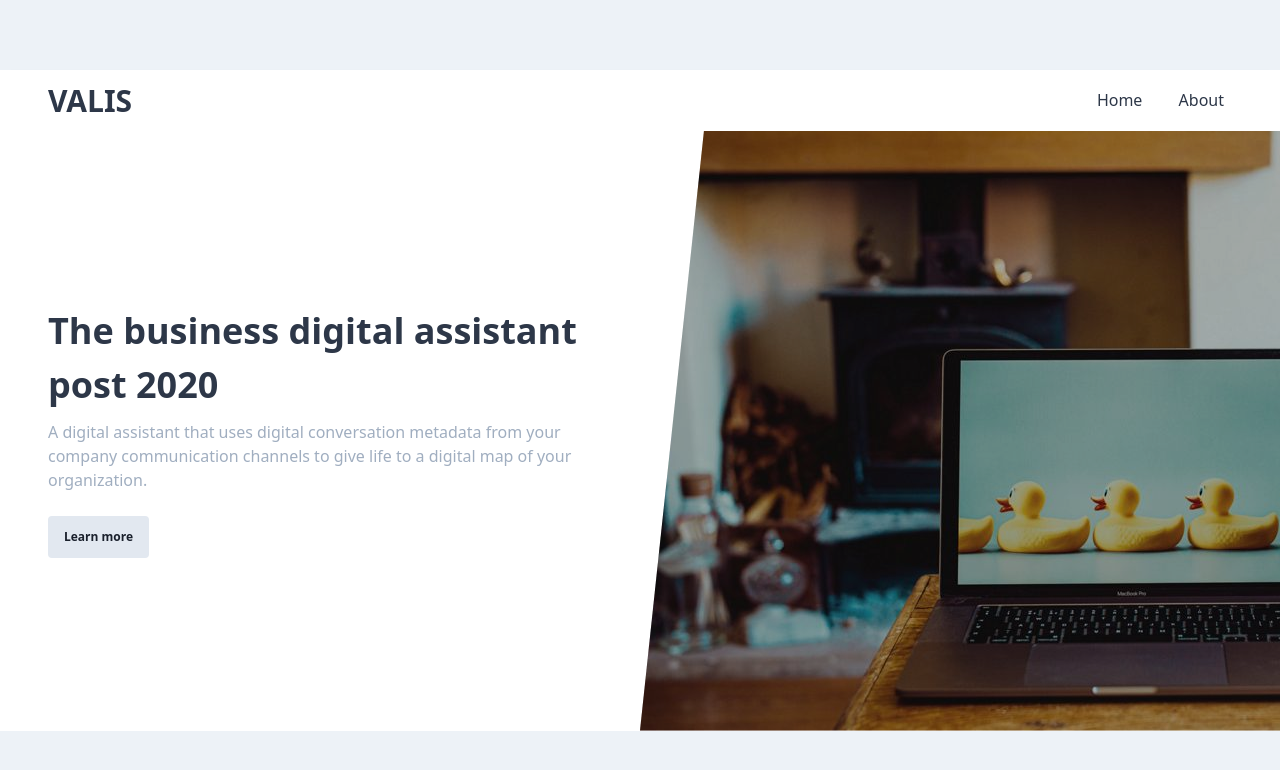
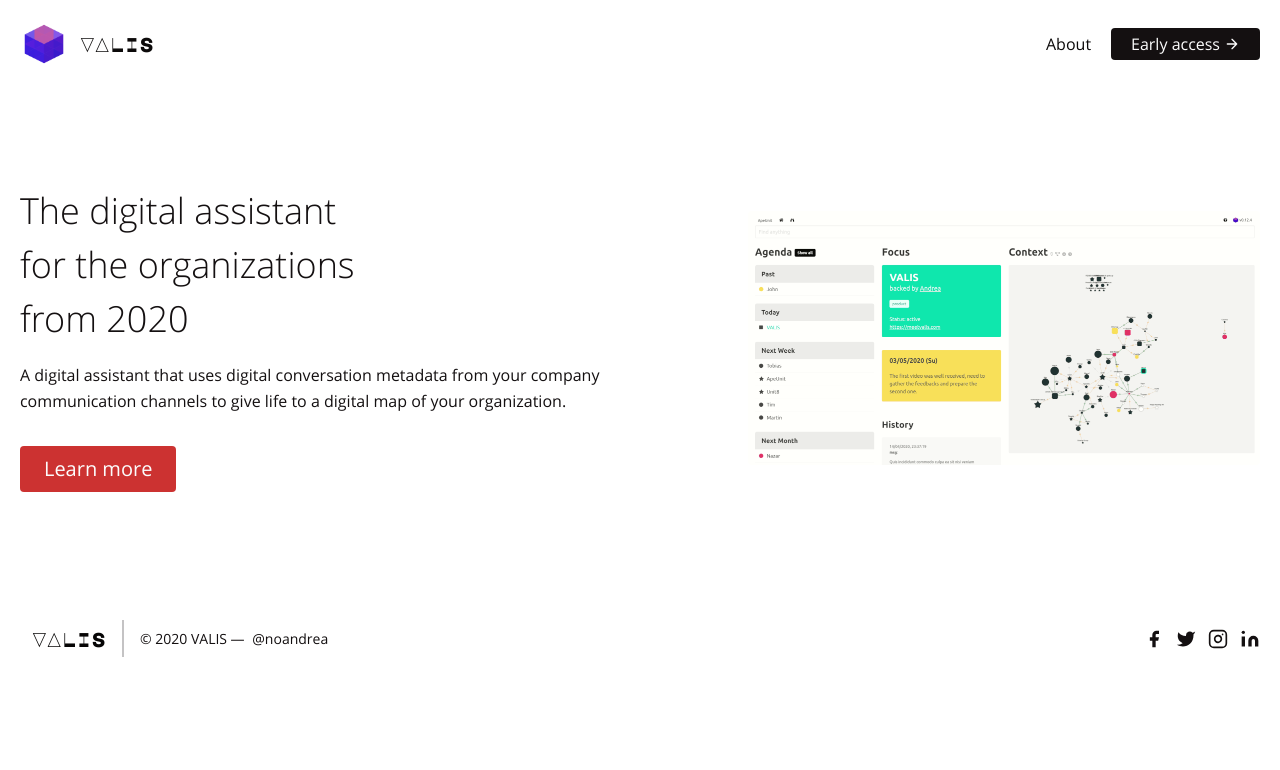
Before and after one commit to noandrea/meetvalis, a website built with Parcel: page src/index.html in a window 1280 px wide. Built offline with nearby package versions, Linux system fonts and the light colour scheme.

Commit message:
test layout 1

```diff
--- a/postcss.config.js
+++ b/postcss.config.js
@@ -3,7 +3,6 @@
 const IS_DEVELOPMENT = process.env.NODE_ENV === 'development';
 
 const plugins = [];
-//plugins.push(tailwindcss)
 plugins.push(tailwindcss('tailwind.config.js'))
 // This is if you want to include your custom config
 
--- a/src/index.html
+++ b/src/index.html
@@ -9,57 +9,125 @@
     <title>Meet VALIS</title>
 </head>
 
-<body class="h-screen overflow-hidden flex items-center justify-center" style="background: #edf2f7;">
-    <div class="w-full">
-        <nav class="bg-white shadow-lg">
-            <div class="md:flex items-center justify-between py-2 px-8 md:px-12">
-                <div class="flex justify-between items-center">
-                    <div class="text-2xl font-bold text-gray-800 md:text-3xl">
-                        <a href="#">VALIS</a>
-                    </div>
-                    <div class="md:hidden">
-                        <button type="button"
-                            class="block text-gray-800 hover:text-gray-700 focus:text-gray-700 focus:outline-none">
-                            <svg class="h-6 w-6 fill-current" viewBox="0 0 24 24">
-                                <path class="hidden"
-                                    d="M16.24 14.83a1 1 0 0 1-1.41 1.41L12 13.41l-2.83 2.83a1 1 0 0 1-1.41-1.41L10.59 12 7.76 9.17a1 1 0 0 1 1.41-1.41L12 10.59l2.83-2.83a1 1 0 0 1 1.41 1.41L13.41 12l2.83 2.83z" />
-                                <path
-                                    d="M4 5h16a1 1 0 0 1 0 2H4a1 1 0 1 1 0-2zm0 6h16a1 1 0 0 1 0 2H4a1 1 0 0 1 0-2zm0 6h16a1 1 0 0 1 0 2H4a1 1 0 0 1 0-2z" />
+
+<body class="font-body text-black h-screen overflow-hidden items-center justify-center">
+
+    <header class="text-black-700">
+        <div class="container mx-auto flex flex-wrap p-5 flex-col md:flex-row items-center">
+            <a class="flex font-logo font-medium items-center mb-4 md:mb-0" href="/">
+                <img class="object-contain h-12 w-full" src="/images/valis-logo-small.png" alt="valis logo" />
+                <span class="font-logo ml-3 text-xl">VALIS</span>
+            </a>
+            <nav class="md:ml-auto flex flex-wrap items-center text-base justify-center">
+                <a class="mr-5 cursor-pointer hover:underline">About</a>
+            </nav>
+            <button
+                class="inline-flex items-center bg-black border-0 py-1 px-5 focus:outline-none hover:bg-black-700 rounded text-base text-white mt-4 md:mt-0">
+                Early access
+                <svg fill="none" stroke="currentColor" stroke-linecap="round" stroke-linejoin="round" stroke-width="2"
+                    class="w-4 h-4 ml-1" viewBox="0 0 24 24">
+                    <path d="M5 12h14M12 5l7 7-7 7"></path>
                 </svg>
             </button>
         </div>
-                </div>
-                <div class="flex flex-col md:flex-row hidden md:block -mx-2">
-                    <a href="#"
-                        class="text-gray-800 rounded hover:bg-gray-900 hover:text-gray-100 hover:font-medium py-2 px-2 md:mx-2">Home</a>
-                    <a href="#"
-                        class="text-gray-800 rounded hover:bg-gray-900 hover:text-gray-100 hover:font-medium py-2 px-2 md:mx-2">About</a>
-                </div>
-            </div>
-        </nav>
-        <div class="flex bg-white" style="height:600px;">
-            <div class="flex items-center text-center lg:text-left px-8 md:px-12 lg:w-1/2">
-                <div>
-                    <h2 class="text-3xl font-semibold text-gray-800 md:text-4xl">The business
-                        digital assistant post 2020</h2>
-                    <p class="mt-2 text-sm text-gray-500 md:text-base">A digital assistant that uses digital
-                        conversation metadata
+    </header>
+    <!-- <section>
+        <div class="container mx-auto flex px-5 py-24 items-center justify-center flex-col">
+            <img class="lg:w-2/6 md:w-3/6 w-5/6 mb-10 object-cover object-center rounded"
+            alt="hero"
+                src="/images/valis_teaser_7_small.gif"> -
+            <div class="text-center lg:w-2/3 w-full">
+                <h1 class="title-font sm:text-4xl text-3xl mb-4 font-semibold">
+                    The digital assistant <br>
+                    for the organizations after 2020
+                </h1>
+                <p class="mb-8 leading-relaxed">
+                    A digital assistant that uses digital conversation metadata
                     from your company communication channels to
-                        give life to a digital map of your organization.</p>
-                    <div class="flex justify-center lg:justify-start mt-6">
-
-                        <a class="px-4 py-3 bg-gray-300 text-gray-900 text-xs font-semibold rounded hover:bg-gray-400"
-                            href="https://meetvalis.substack.com">Learn more</a>
+                    give life to a digital map of your organization.
+                </p>
+                <div class="flex justify-center">
+                    <a href="https://meetvalis.substack.com"
+                        class="inline-flex text-white bg-red border-0 py-3 px-6 focus:outline-none hover:bg-red-600 rounded text-xl">
+                        Dig deeper
+                    </a>
                 </div>
             </div>
         </div>
-            <div class="hidden lg:block lg:w-1/2" style="clip-path:polygon(10% 0, 100% 0%, 100% 100%, 0 100%)">
-                <div class="h-full object-cover" style="background-image: url(./images/meetvalis-background.jpg)">
-                    <div class="h-full bg-black opacity-25"></div>
+    </section> -->
+    <section>
+        <div class="container mx-auto flex px-5 py-24 md:flex-row flex-col items-center">
+            <div
+                class="lg:flex-grow md:w-1/2 lg:pr-24 md:pr-16 flex flex-col md:items-start md:text-left mb-16 md:mb-0 items-center text-center">
+                <h1 class="font-300 sm:text-4xl text-4xl mb-4 font-thin">
+                    The digital assistant <br>
+                    for the organizations <br>
+                    from 2020
+                </h1>
+                <p class="mb-8 leading-relaxed">
+                    A digital assistant that uses digital conversation metadata
+                    from your company communication channels to
+                    give life to a digital map of your organization.
+                </p>
+                <div class="flex justify-center">
+                    <a class="inline-flex text-white bg-red border-0 py-2 px-6 focus:outline-none hover:bg-red-800 rounded text-xl"
+                        href="https://meetvalis.substack.com">
+                        Learn more
+                    </a>
                 </div>
             </div>
+            <div class="lg:max-w-lg lg:w-full md:w-1/2 w-5/6">
+                <img class="object-cover object-center rounded" alt="hero" data-size="720x600"
+                    src="/images/valis_teaser_7_small.gif">
             </div>
         </div>
+    </section>
+    <footer class="text-black-700">
+        <div class="container px-5 py-8 mx-auto flex items-center sm:flex-row flex-col">
+            <a class="flex title-font font-medium items-center md:justify-start justify-center text-black-900">
+                <!-- <img class="object-contain h-12 w-full" src="/images/valis-logo-small.png" alt="valis logo" /> -->
+                <span class="font-logo ml-3 text-xl">VALIS</span>
+            </a>
+            <p class="text-sm text-black sm:ml-4 sm:pl-4 sm:border-l-2 sm:border-black-200 sm:py-2 sm:mt-0 mt-4">©
+                2020 VALIS —
+                <a href="https://twitter.com/noandrea" class="text-black-600 ml-1" rel="noopener noreferrer"
+                    target="_blank">@noandrea</a>
+            </p>
+            <span class="inline-flex sm:ml-auto sm:mt-0 mt-4 justify-center sm:justify-start">
+                <a class="text-black">
+                    <svg fill="currentColor" stroke-linecap="round" stroke-linejoin="round" stroke-width="2"
+                        class="w-5 h-5" viewBox="0 0 24 24">
+                        <path d="M18 2h-3a5 5 0 00-5 5v3H7v4h3v8h4v-8h3l1-4h-4V7a1 1 0 011-1h3z"></path>
+                    </svg>
+                </a>
+                <a class="ml-3 text-black">
+                    <svg fill="currentColor" stroke-linecap="round" stroke-linejoin="round" stroke-width="2"
+                        class="w-5 h-5" viewBox="0 0 24 24">
+                        <path
+                            d="M23 3a10.9 10.9 0 01-3.14 1.53 4.48 4.48 0 00-7.86 3v1A10.66 10.66 0 013 4s-4 9 5 13a11.64 11.64 0 01-7 2c9 5 20 0 20-11.5a4.5 4.5 0 00-.08-.83A7.72 7.72 0 0023 3z">
+                        </path>
+                    </svg>
+                </a>
+                <a class="ml-3 text-black">
+                    <svg fill="none" stroke="currentColor" stroke-linecap="round" stroke-linejoin="round"
+                        stroke-width="2" class="w-5 h-5" viewBox="0 0 24 24">
+                        <rect width="20" height="20" x="2" y="2" rx="5" ry="5"></rect>
+                        <path d="M16 11.37A4 4 0 1112.63 8 4 4 0 0116 11.37zm1.5-4.87h.01"></path>
+                    </svg>
+                </a>
+                <a class="ml-3 text-black">
+                    <svg fill="currentColor" stroke="currentColor" stroke-linecap="round" stroke-linejoin="round"
+                        stroke-width="0" class="w-5 h-5" viewBox="0 0 24 24">
+                        <path stroke="none"
+                            d="M16 8a6 6 0 016 6v7h-4v-7a2 2 0 00-2-2 2 2 0 00-2 2v7h-4v-7a6 6 0 016-6zM2 9h4v12H2z">
+                        </path>
+                        <circle cx="4" cy="4" r="2" stroke="none"></circle>
+                    </svg>
+                </a>
+            </span>
+        </div>
+    </footer>
+
 </body>
 
 </html>
--- a/src/style.pcss
+++ b/src/style.pcss
@@ -1,13 +1,88 @@
+
 @tailwind base;
+
+/* major-mono-display-regular - latin */
+@font-face {
+  font-family: 'Major Mono Display';
+  font-style: normal;
+  font-weight: 400;
+  src: local('Major Mono Display Regular'), local('MajorMonoDisplay-Regular'),
+       url('./fonts/major-mono-display-v4-latin-regular.woff2') format('woff2');
+}
+
+/* montserrat-300 - latin */
+@font-face {
+  font-family: 'Montserrat';
+  font-style: normal;
+  font-weight: 300;
+  src: local('Montserrat Light'), local('Montserrat-Light'),
+       url('./fonts/montserrat-v14-latin-300.woff2') format('woff2');
+}
+
+/* montserrat-regular - latin */
+@font-face {
+  font-family: 'Montserrat';
+  font-style: normal;
+  font-weight: 400;
+  src: local('Montserrat Regular'), local('Montserrat-Regular'),
+       url('./fonts/montserrat-v14-latin-regular.woff2') format('woff2');
+}
+
+/* montserrat-500 - latin */
+@font-face {
+  font-family: 'Montserrat';
+  font-style: normal;
+  font-weight: 500;
+  src: local('Montserrat Medium'), local('Montserrat-Medium'),
+       url('./fonts/montserrat-v14-latin-500.woff2') format('woff2');
+}
+
+/* montserrat-600 - latin */
+@font-face {
+  font-family: 'Montserrat';
+  font-style: normal;
+  font-weight: 600;
+  src: local('Montserrat SemiBold'), local('Montserrat-SemiBold'),
+       url('./fonts/montserrat-v14-latin-600.woff2') format('woff2');
+}
+
+/* open-sans-300 - latin */
+@font-face {
+  font-family: 'Open Sans';
+  font-style: normal;
+  font-weight: 300;
+  src: local('Open Sans Light'), local('OpenSans-Light'),
+       url('./fonts/open-sans-v17-latin-300.woff2') format('woff2');
+}
+
+/* open-sans-regular - latin */
+@font-face {
+  font-family: 'Open Sans';
+  font-style: normal;
+  font-weight: 400;
+  src: local('Open Sans Regular'), local('OpenSans-Regular'),
+       url('./fonts/open-sans-v17-latin-regular.woff2') format('woff2');
+}
+
+/* open-sans-600 - latin */
+@font-face {
+  font-family: 'Open Sans';
+  font-style: normal;
+  font-weight: 600;
+  src: local('Open Sans SemiBold'), local('OpenSans-SemiBold'),
+       url('./fonts/open-sans-v17-latin-600.woff2') format('woff2');
+}
+
 @tailwind components;
 @tailwind utilities;
 
+
 .field {
-    @apply .rounded .border .py-2 .px-3 .text-gray-800;
+    @apply .rounded .border .py-2 .px-3 .text-black-800;
 }
 
 .field-label {
-    @apply .mb-2 .uppercase .font-bold .text-lg .text-gray-900;
+    @apply .mb-2 .uppercase .font-bold .text-lg .text-black-900;
 }
 
 .field-group {
--- a/tailwind.config.js
+++ b/tailwind.config.js
@@ -1,8 +1,60 @@
 module.exports = {
+  important: true,
   purge: [
     './src/**/*.html',
-  ], theme: {
-    extend: {},
+  ],
+  theme: {
+    fontFamily: {
+      body: ['"Open Sans"', 'sans-serif'],
+      title: ['Montserrat', 'sans-serif'],
+      logo: ['"Major Mono Display"', 'monospace'],
+    },
+    colors: {
+      red: {
+        100: '#FAEBEA',
+        200: '#F2CCCC',
+        300: '#EBADAD',
+        400: '#DB706F',
+        default: '#CC3231',
+        600: '#B82D2C',
+        700: '#7A1E1D',
+        800: '#5C1716',
+        900: '#3D0F0F',
+      },
+      indigo: {
+        100: '#EAF5F7',
+        200: '#CAE6EC',
+        300: '#A9D6E0',
+        400: '#69B8C8',
+        default: '#2999B1',
+        600: '#258A9F',
+        700: '#195C6A',
+        800: '#124550',
+        900: '#0C2E35',
+      },
+      black: {
+        100: '#E8E7E7',
+        200: '#C4C3C4',
+        300: '#A19FA0',
+        400: '#5B5858',
+        default: '#141011',
+        600: '#120E0F',
+        700: '#0C0A0A',
+        800: '#090708',
+        900: '#060505',
+      },
+      white: {
+        100: '#FFFFFF',
+        200: '#FEFEFE',
+        300: '#FEFEFE',
+        400: '#FDFDFD',
+        default: '#FCFCFC',
+        600: '#E3E3E3',
+        700: '#979797',
+        800: '#717171',
+        900: '#4C4C4C',
+      },
+    }
   },
   variants: {},
   plugins: [],
```
Also changed, not shown: src/fonts/major-mono-display-v4-latin-regular.woff2 (added), src/fonts/montserrat-v14-latin-300.woff2 (added), src/fonts/montserrat-v14-latin-500.woff2 (added), src/fonts/montserrat-v14-latin-600.woff2 (added), src/fonts/montserrat-v14-latin-regular.woff2 (added), src/fonts/open-sans-v17-latin-300.woff2 (added), src/fonts/open-sans-v17-latin-600.woff2 (added), src/fonts/open-sans-v17-latin-regular.woff2 (added), src/images/valis-logo-small.png (added), src/images/valis-logo-wide.png (renamed from src/images/logo-wide.png), src/images/valis_teaser_7_small.gif (added). Lines whose indentation alone changed are shown as unchanged.
